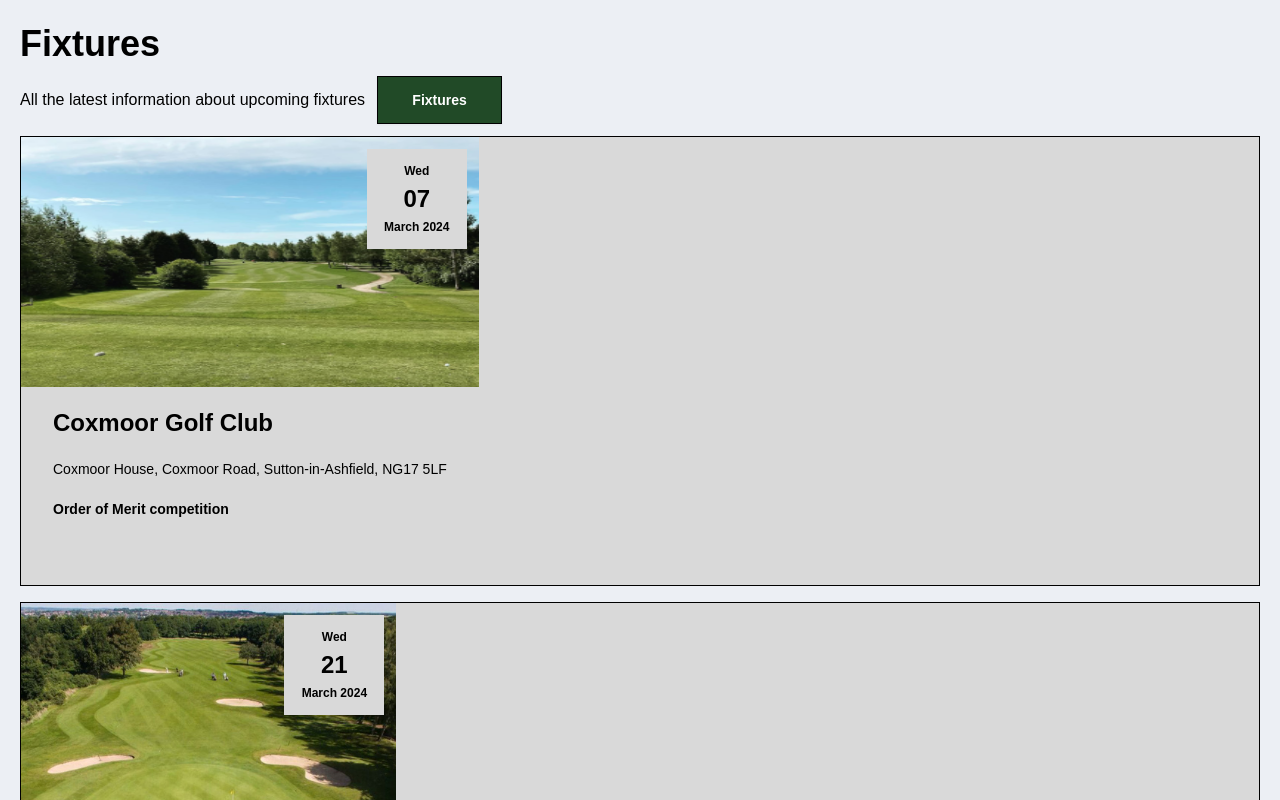
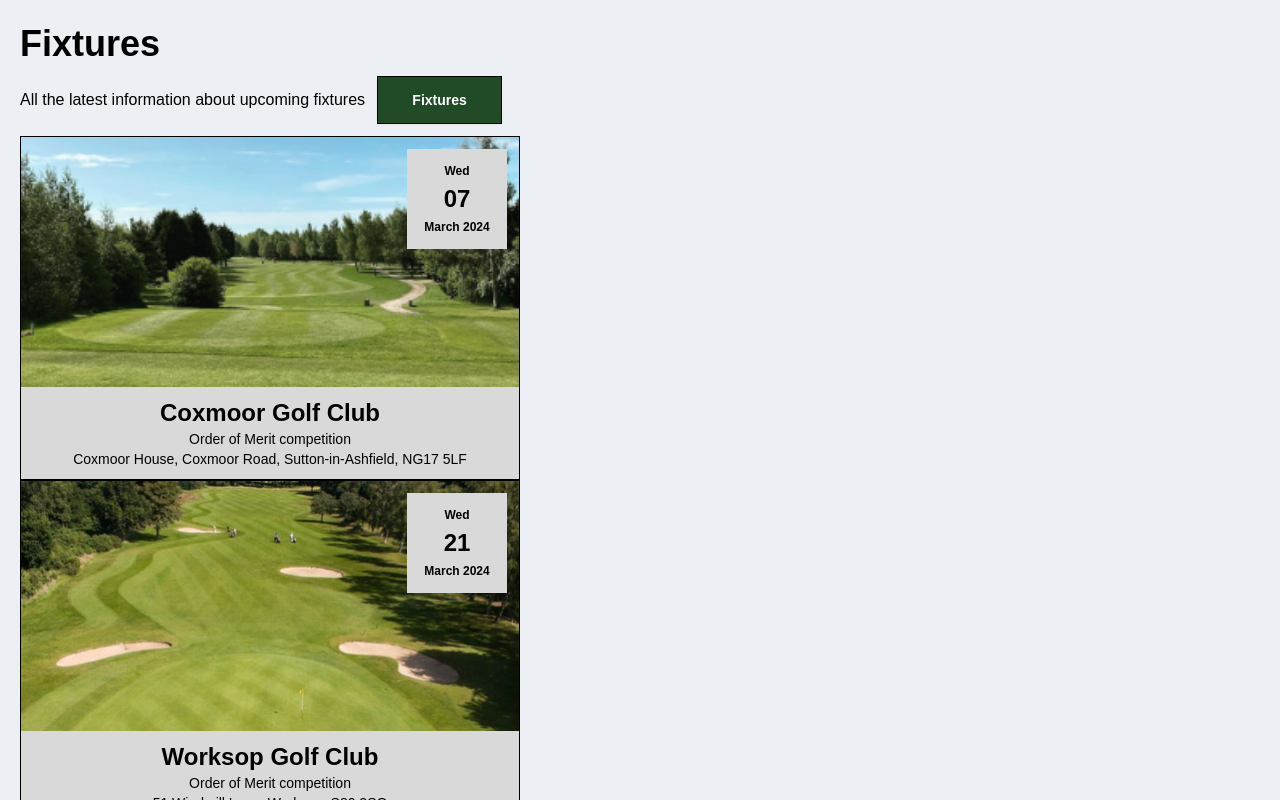
Before and after one commit to KaineBinch/NottinghamshireAlliance, a React (Vite) app: page / in a window 1280 px wide. Shown: the part 860-1660 px from the top of the page. Built offline with nearby package versions, Linux system fonts and the light colour scheme.

Commit message:
feat: changed fixture cards to grid, padding changes

```diff
--- a/src/components/fixtureCard.jsx
+++ b/src/components/fixtureCard.jsx
@@ -9,20 +9,16 @@ const FixtureCard = ({
   year,
 }) => {
   return (
-    <>
-      <div className="flex h-[450px] bg-[#D9D9D9] w-full text-black border border-black mb-4 relative">
-        <div className="flex flex-col relative">
+    <div className="flex flex-col bg-[#D9D9D9] text-black border border-black relative max-w-[500px]">
       <div className="relative">
-            <img src={courseImage} className="w-full h-[250px]" />
-            <div className="absolute top-0 left-0 w-full h-full "></div>
+        <img src={courseImage} className="w-full h-[250px] object-cover" />
       </div>
-          <div className="px-8 relative z-10">
-            <h1 className="text-2xl font-extrabold py-5">{name}</h1>
-            <h3 className="text-sm pb-5">{address}</h3>
-            <h2 className="text-sm">{comp} competition</h2>
+      <div className="px-[30px] py-[10px] relative text-center">
+        <h2>{name}</h2>
+        <h3>{comp} competition</h3>
+        <h3>{address}</h3>
       </div>
-          <div className="absolute right-0 mt-3 mr-3 bg-[#D9D9D9] h-[100px] w-[100px]">
-            <div className="flex items-center justify-center h-full w-full">
+      <div className="absolute right-0 top-0 mt-3 mr-3 bg-[#D9D9D9] h-[100px] w-[100px] flex items-center justify-center">
         <div className="flex flex-col items-center justify-center">
           <p className="text-xs font-semibold">{dayName}</p>
           <p className="text-2xl font-black my-1">{day}</p>
@@ -32,9 +28,7 @@ const FixtureCard = ({
         </div>
       </div>
     </div>
-        </div>
-      </div>
-    </>
   );
 };
+
 export default FixtureCard;
--- a/src/components/homepage/coursesSection.jsx
+++ b/src/components/homepage/coursesSection.jsx
@@ -2,8 +2,8 @@ const CoursesSection = () => {
   return (
     <>
       <div className="bg-[#D9D9D9]">
-        <div className="text-start mx-5 py-[25px] text-black">
-          <h1 className="text-4xl font-semibold ">Courses</h1>
+        <div className="text-start mx-5 py-[50px] text-black">
+          <h1>Courses</h1>
           <div className="flex items-center">
             <p className="py-6">
               Explore the courses within our alliance by clicking here.
--- a/src/components/homepage/fixturesSection.jsx
+++ b/src/components/homepage/fixturesSection.jsx
@@ -1,27 +1,28 @@
-import { clubs } from "../../constants/golfClubs";
-import FixtureCard from "../fixtureCard";
+import { clubs } from "../../constants/golfClubs.js";
+import FixtureCard from "../fixtureCard.jsx";
 
 const FixturesSection = () => {
   return (
     <>
-      <div className="text-start mx-5 py-[25px] text-black">
-        <h1 className="text-4xl font-semibold ">Fixtures</h1>
-        <div className="flex items-center">
-          <p className="py-6">
+      <div className="mx-5 py-[50px]">
+        <div className="sm:text-start md:text-center text-black">
+          <h1>Fixtures</h1>
+          <p className="py-[25px]">
             All the latest information about upcoming fixtures
           </p>
           <a
-            className="btn rounded-none ml-3 w-[125px] border-black text-white bg-[#214A27]"
+            className="btn rounded-none w-[125px] border-black text-white bg-[#214A27]"
             href="/#/fixtures"
           >
             Fixtures
           </a>
         </div>
+      </div>
+      <div className="mx-5 grid grid-cols-1 sm:grid-cols-2 lg:grid-cols-3 gap-4 mb-[50px]">
         {clubs
           .filter((club, index) => index < 3)
           .map((club, i) => (
             <FixtureCard
-              className=""
               key={i}
               name={club.name}
               address={club.address}
--- a/src/components/homepage/oomSection.jsx
+++ b/src/components/homepage/oomSection.jsx
@@ -2,8 +2,8 @@ const OOMSection = () => {
   return (
     <>
       <div>
-        <div className="flex items-center text-start mx-5 py-[25px] text-black">
-          <h1 className="text-4xl font-semibold ">Order Of Merit Standings</h1>
+        <div className="flex items-center text-start mx-5 py-[50px] text-black">
+          <h1>Order Of Merit Standings</h1>
           <div className="">
             <a
               className="btn rounded-none w-[125px] border-black text-white bg-[#214A27]"
--- a/src/components/mobileFooter.jsx
+++ b/src/components/mobileFooter.jsx
@@ -24,7 +24,7 @@ const MobFoot = () => {
       </div>
       <hr className="border-1 border-neutral mt-8" />
       <p className="flex flex-col py-8 leading-6 text-center text-xs">
-        Copyright © 2024 Express Tool Hire Ltd
+        Copyright © 2024 Nottinghamshire Golf Alliance
         <a
           href={"https://kainebinch.dev"}
           target="_blank"
```
Lines whose indentation alone changed are shown as unchanged.
